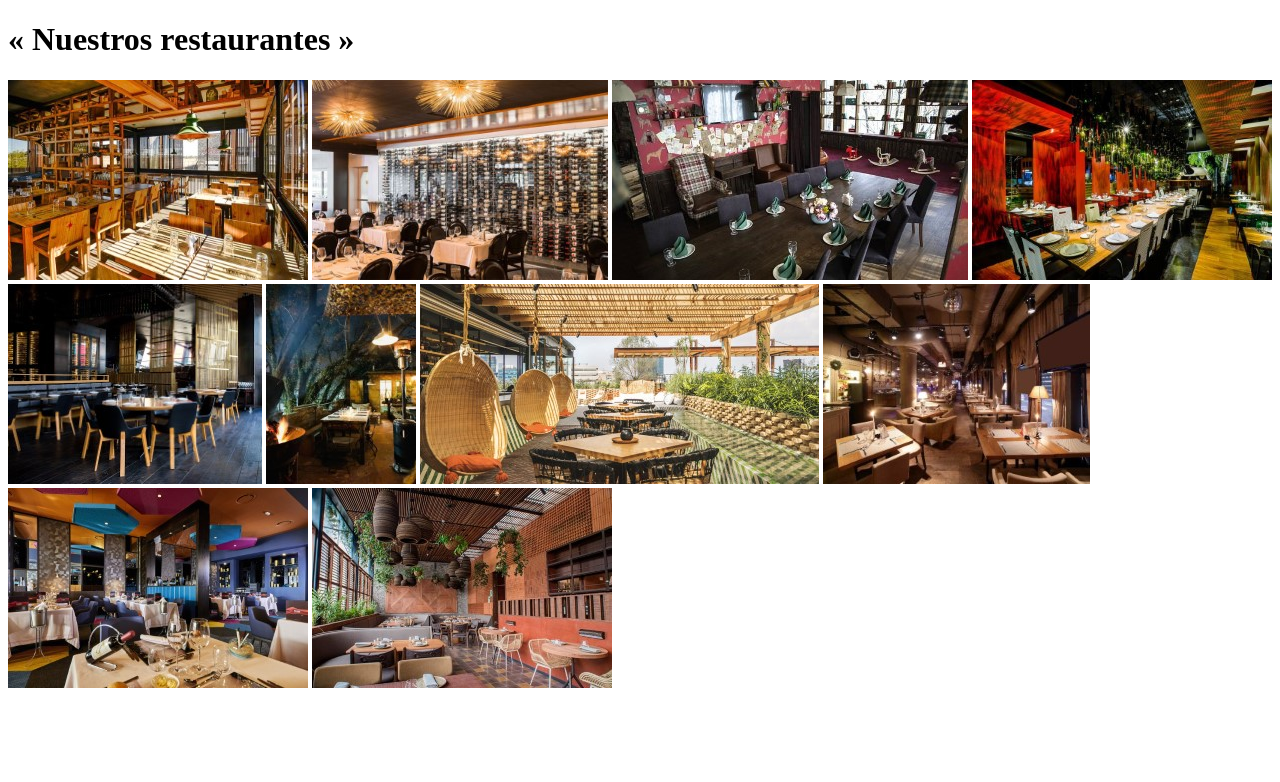
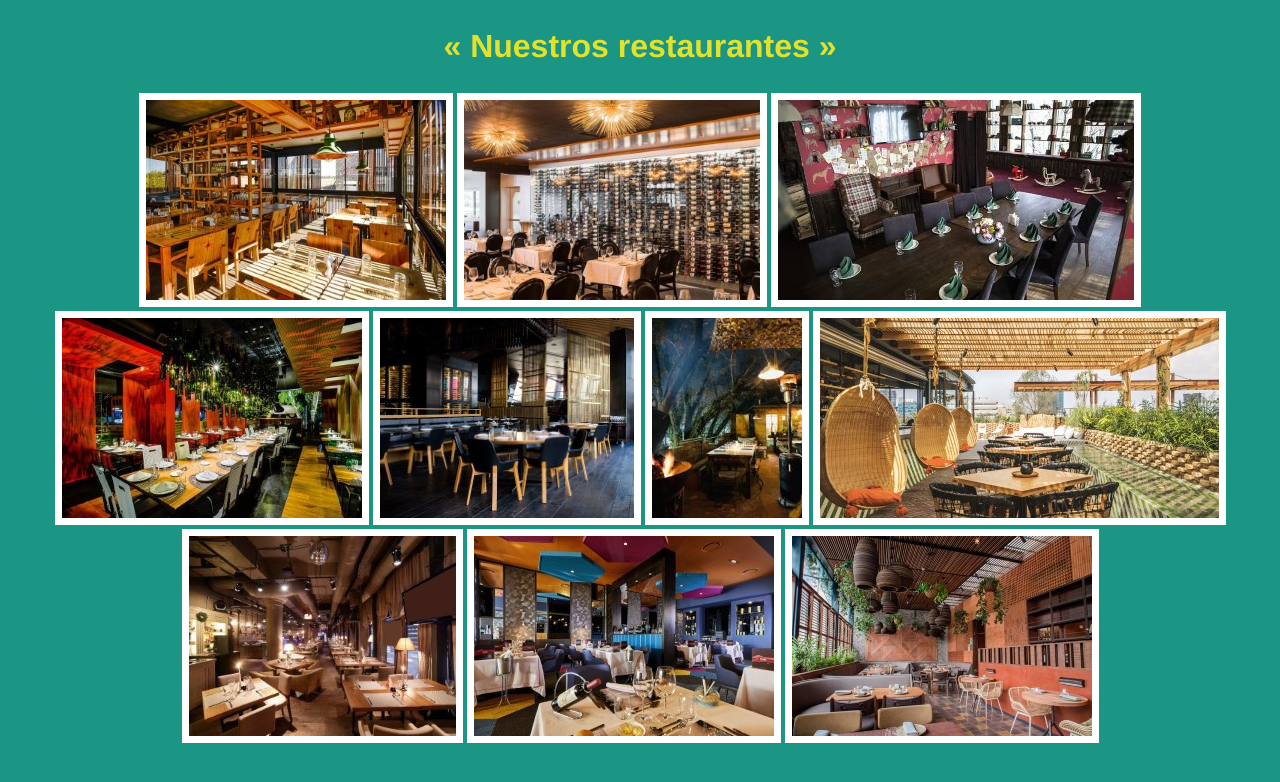
Before and after one commit to vdelaconcep/practico2, a plain HTML site: page ejercicio2_restaurantes/index.html in a window 1280 px wide. Drawn offline with Linux system fonts and the light colour scheme.

Commit message:
Agregado css

```diff
--- /dev/null
+++ b/ejercicio2_restaurantes/css/estilos.css
@@ -0,0 +1,23 @@
+@font-face {
+    font-family: 'Franklin_gothic';
+    src: url('../fonts/Franklin_gothic/framd.ttf') format('truetype');
+}
+
+body {
+    background-color:rgb(27, 150, 133);
+}
+
+h1 {
+    font-family: 'Franklin Gothic Medium', 'Arial Narrow', Arial, sans-serif;
+    color:rgb(226, 226, 45);
+    text-align: center;
+    padding: 0.2em;
+}
+
+div {
+    text-align: center;
+}
+
+img {
+    border: 7px solid white;
+}
--- a/ejercicio2_restaurantes/index.html
+++ b/ejercicio2_restaurantes/index.html
@@ -4,6 +4,7 @@
   <meta charset="UTF-8">
   <meta name="viewport" content="width=device-width, initial-scale=1.0">
   <title>Restaurantes</title>
+  <link rel="stylesheet" href="./css/estilos.css">
 </head>
 <body>
   <header>
```
Also changed, not shown: ejercicio2_restaurantes/fonts/Franklin_gothic/framd.ttf (added), 1 other file.
